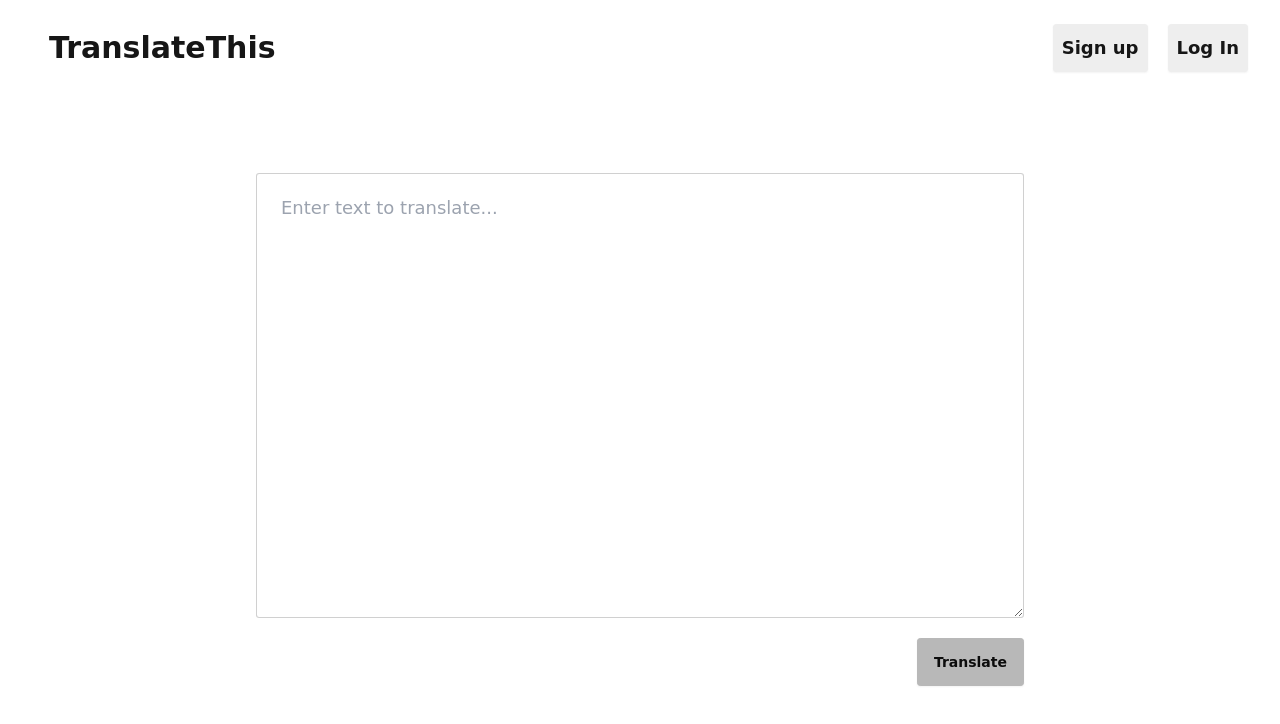
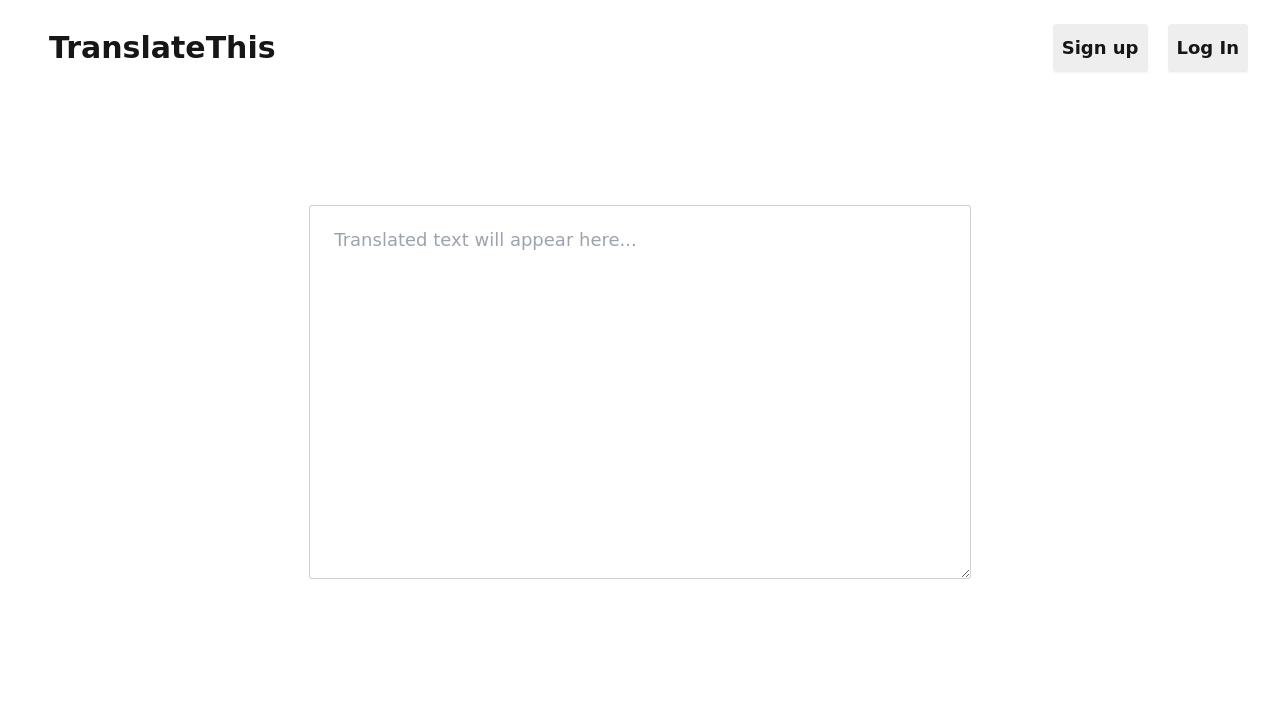
Before and after one commit to KishanBapodra/translate-this-frontend, a React (Vite) app: page /t/1 in a window 1280 px wide. Shown: the top 724 px of the page. Built offline with nearby package versions, Linux system fonts and the light colour scheme.

Commit message:
Add routing and sidebar

```diff
--- a/package.json
+++ b/package.json
@@ -14,6 +14,7 @@
     "react": "^18.2.0",
     "react-dom": "^18.2.0",
     "react-hook-form": "^7.51.5",
+    "react-router-dom": "^6.23.1",
     "zustand": "^4.5.2"
   },
   "devDependencies": {
--- a/src/App.tsx
+++ b/src/App.tsx
@@ -1,12 +1,34 @@
+import { BrowserRouter as Router, Routes, Route } from "react-router-dom";
 import Navbar from "./components/Navbar";
 import TranslateText from "./components/TranslateText";
+import TranslatedText from "./components/TranslatedText";
+import Sidebar from "./components/Sidebar";
+import useUser from "./states/useUser";
 
 function App() {
+  const { userLoggedIn } = useUser();
+
   return (
-    <div className="h-screen text-center align-middle">
-      <Navbar />
-      <TranslateText />
-    </div>
+    <Router>
+      <div className="h-screen flex flex-col">
+        <div>
+          <Navbar />
+        </div>
+        <div className="flex flex-1 justify-center">
+          {userLoggedIn && (
+            <div className="hidden sm:block w-1/5 m-8">
+              <Sidebar />
+            </div>
+          )}
+          <div className="w-full sm:w-4/5 sm:p-4">
+            <Routes>
+              <Route path="/" element={<TranslateText />} />
+              <Route path="/t/:id" element={<TranslatedText />} />
+            </Routes>
+          </div>
+        </div>
+      </div>
+    </Router>
   );
 }
 
--- /dev/null
+++ b/src/components/Sidebar.tsx
@@ -0,0 +1,53 @@
+import axios from "axios";
+import { useEffect, useState } from "react";
+import useUser from "../states/useUser";
+import { Link } from "react-router-dom";
+
+const Sidebar = () => {
+  const [textFiles, setTextFiles] = useState([]);
+  const { userId } = useUser();
+
+  useEffect(() => {
+    const fetchTexts = async () => {
+      try {
+        const response = await axios.get(
+          `http://localhost:3333/translations/${userId}`,
+          {
+            withCredentials: true,
+          }
+        );
+        console.log("Hello: ", response.data.translations);
+        setTextFiles(response.data.translations);
+      } catch (err) {
+        console.error(err);
+      }
+    };
+
+    fetchTexts();
+  }, [userId]);
+
+  return (
+    <div className="bg-gray-200 p-4 h-full">
+      <h2 className="text-lg font-bold mb-4">Translated Texts</h2>
+      {textFiles.length === 0 ? (
+        <p>No translated texts available.</p>
+      ) : (
+        <ul>
+          {textFiles.map((text, index) => (
+            <li key={text._id} className="mb-2">
+              <Link
+                to={`/t/${text._id}`}
+                state={{ translatedText: text.translatedText[0].text }}
+                className="text-blue-500 hover:text-blue-700"
+              >
+                File {index + 1}
+              </Link>
+            </li>
+          ))}
+        </ul>
+      )}
+    </div>
+  );
+};
+
+export default Sidebar;
--- a/src/components/TranslateText.tsx
+++ b/src/components/TranslateText.tsx
@@ -1,10 +1,12 @@
 import axios from "axios";
 import { useState } from "react";
 import useUser from "../states/useUser";
+import { useNavigate } from "react-router-dom";
 
 const TranslateText = () => {
   const [text, setText] = useState("");
   const { userId } = useUser();
+  const navigate = useNavigate();
 
   const handleTranslate = async () => {
     const response = await axios.post(
@@ -16,7 +18,8 @@ const TranslateText = () => {
       },
       { withCredentials: true }
     );
-    console.log("translatedText: ", response.data.translatedText[0].text);
+    const { translatedText, id } = response.data;
+    navigate(`/t/${id}`, { state: { translatedText: translatedText[0].text } });
   };
 
   const handleTextChange = (e: any) => {
@@ -24,14 +27,14 @@ const TranslateText = () => {
   };
 
   return (
-    <div className=" h-5/6 flex flex-col justify-center items-center gap-5">
+    <div className=" h-full flex flex-col justify-center items-center gap-5">
       <textarea
         placeholder="Enter text to translate..."
-        className="textarea textarea-bordered textarea-lg h-4/6 w-4/6 max-w-3xl"
+        className="textarea textarea-bordered textarea-lg h-5/6 w-11/12 max-w-3xl"
         value={text}
         onChange={handleTextChange}
       />
-      <div className="flex justify-end w-4/6 max-w-3xl">
+      <div className="flex justify-center sm:justify-end w-11/12 max-w-3xl">
         <button
           onClick={handleTranslate}
           className="btn btn-primary btn-md ml-4"
--- /dev/null
+++ b/src/components/TranslatedText.tsx
@@ -0,0 +1,42 @@
+import axios from "axios";
+import { useEffect, useState } from "react";
+import { useLocation } from "react-router-dom";
+
+const TranslatedText = () => {
+  const { state } = useLocation();
+  const [translatedText, setTranslatedText] = useState("");
+
+  useEffect(() => {
+    const getTranslatedText = async () => {
+      try {
+        const response = await axios.get(
+          `http://localhost:3333/translation/${userId}`,
+          {
+            withCredentials: true,
+          }
+        );
+        console.log(response.data);
+      } catch (err) {
+        console.error(err);
+      }
+    };
+    if (state && state.translatedText) {
+      setTranslatedText(state.translatedText);
+    } else {
+      getTranslatedText();
+    }
+  }, [state]);
+
+  return (
+    <div className="h-5/6 flex flex-col justify-center items-center gap-5">
+      <textarea
+        placeholder="Translated text will appear here..."
+        className="textarea textarea-bordered textarea-lg h-4/6 w-4/6 max-w-3xl"
+        value={translatedText}
+        readOnly
+      />
+    </div>
+  );
+};
+
+export default TranslatedText;
```
Also changed, not shown: 1 other file (tests, documents, lock files or other folders).
